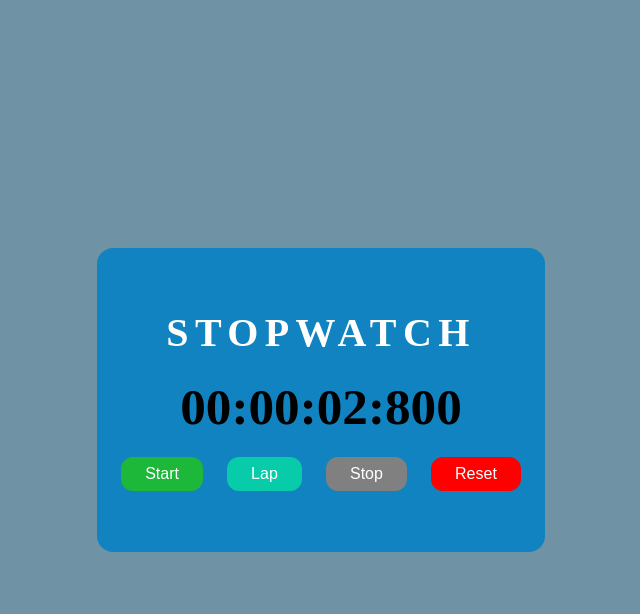
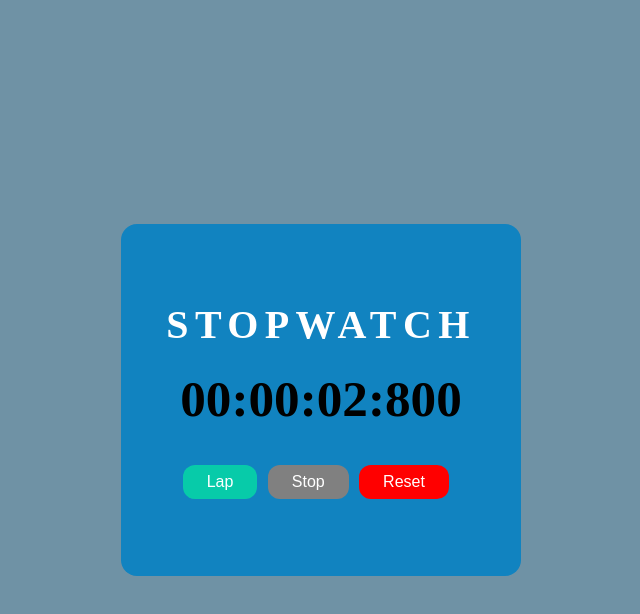
Before and after one commit to rajan7488/StopWatch, a plain HTML site: page index.html in a window 1280 px wide. Both pictures are taken after a click on the button "Start". Shown: the whole page, without its empty margins (319-959 px from the left). Drawn offline with Linux system fonts and the light colour scheme.

Commit message:
updated UI and button functionality

```diff
--- a/App.js
+++ b/App.js
@@ -19,13 +19,21 @@ start.addEventListener('click',(e)=>{
         timer=setInterval(updateTime,10);
         start.innerText='Start';
     }
+    lap.disabled=false;
+    start.style.display='none';
+    stop.style.display='inline';
+    reset.style.display='inline';
+    lap.style.display='inline';
+
 });
 
 // stop button functionality...
 stop.addEventListener('click',()=>{
     running=false;
+    start.style.display='inline';
     start.innerText='Resume';
     clearInterval(timer);
+    lap.disabled=true;
 });
 
 // Reset button functionality...
@@ -37,9 +45,14 @@ reset.addEventListener('click',(e)=>{
     previousLapTime = 0;
     lapCounter = 0;
     document.getElementById('lapTable').innerText='';
-        document.getElementById('lapsContainer').style.display = 'none';
+    document.getElementById('lapsContainer').style.display = 'none';
+    lap.disabled=false;
+    stopWatch.innerText='00:00:00:00';
+    start.style.display='inline';
+    stop.style.display='none';
+    reset.style.display='none';
+    lap.style.display='none';
 
-    stopWatch.innerText='00:00:00:00';
 });
 
 // Record Lap functionality...
--- a/style.css
+++ b/style.css
@@ -18,11 +18,13 @@ body{
 
 .parent{
     background-color: #1183c0;
-    min-width: 28rem;
+    min-width: 25rem;
     display: flex;
+    /* padding: 3rem 3rem; */
     flex-direction: column;
     justify-content: center;
-    min-height: 19rem;
+    align-items: center;
+    height: 22rem;
     border-radius: 1rem;
 }
 .parent h3{
@@ -35,7 +37,7 @@ body{
 .parent h2{
     text-align: center;
     font-size: 3.2rem;
-    margin-bottom: 1.35rem;
+    margin-bottom: 2.35rem;
     font-weight: 900;
 }
 .btn-class{
@@ -46,6 +48,7 @@ body{
     padding: 0.5rem 1.5rem;
     font-size: 1rem;
     cursor: pointer;
+    margin-right: 0.65rem;
 
 
 }
@@ -62,6 +65,8 @@ body{
     border: none;
     color: #ffffff;
     font-weight: 500;
+    display: none;
+
 }
 .btn-class-3{
     background-color:grey;
@@ -69,6 +74,7 @@ body{
     border: none;
     color: #ffffff;
     font-weight: 500;
+    display: none;
 }
 .btn-class-4{
     background-color:red;
@@ -76,12 +82,15 @@ body{
     border: none;
     color: #ffffff;
     font-weight: 500;
+    display: none;
+
 }
 .laps {
     margin-top:1.3rem;
     display: none;
     text-align: center;
     margin-bottom: 1.2rem;
+    overflow-y: scroll;
 }
 table {
     width: 50%;
```
